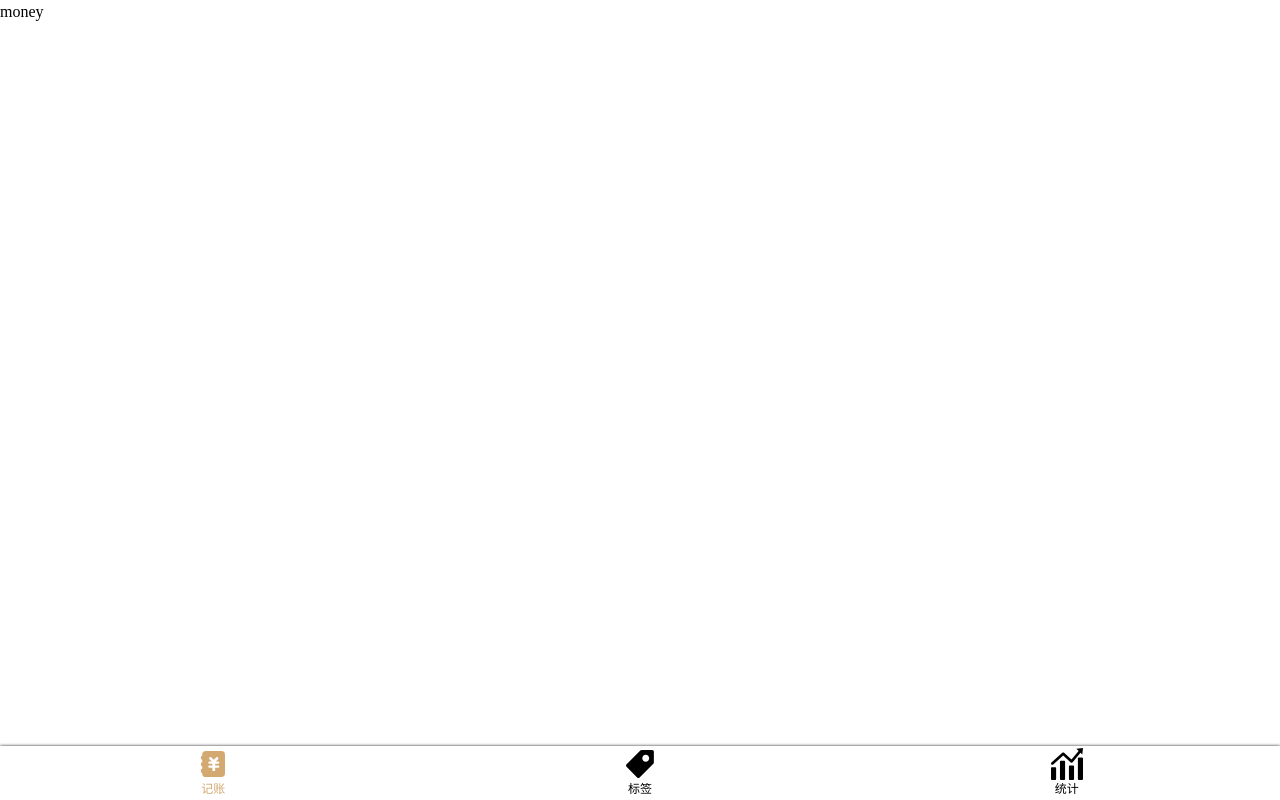
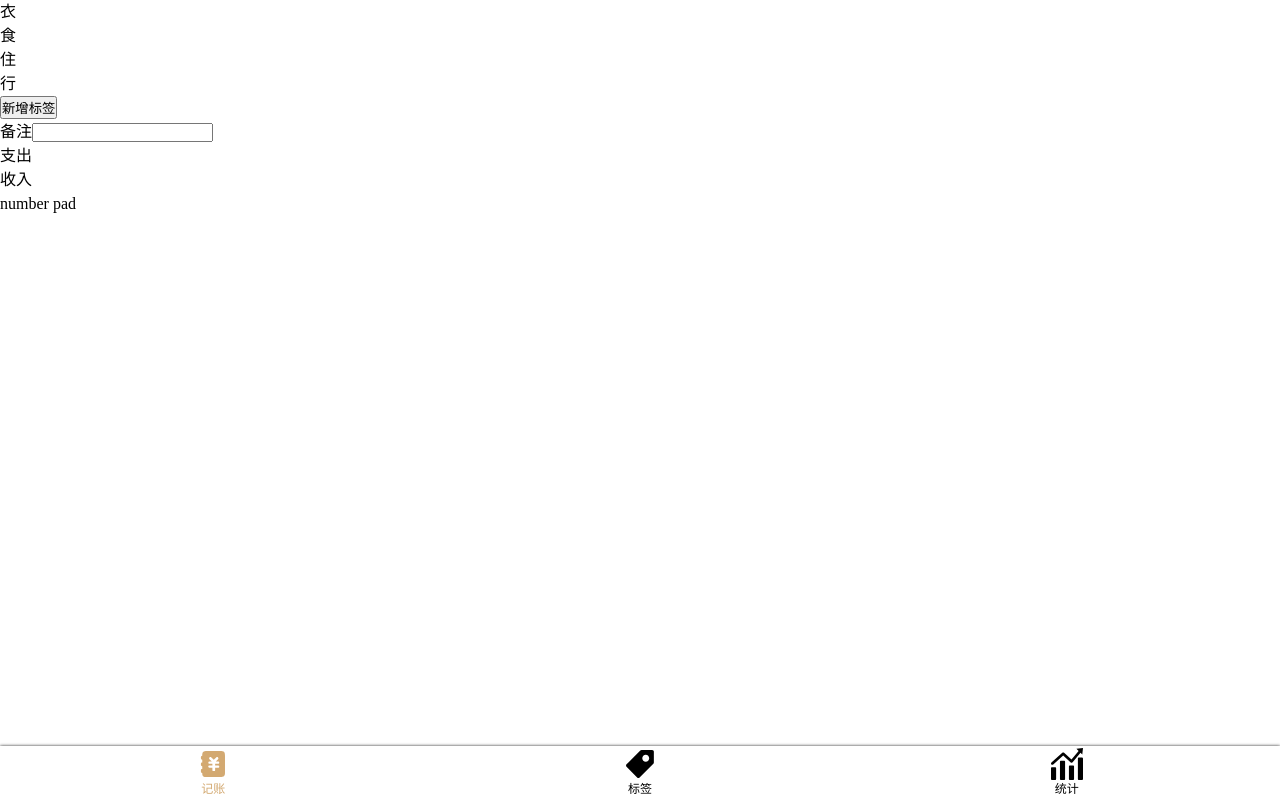
Before and after one commit to twoheartliu/muji-accounting, a Vue app: page /#/money in a window 1280 px wide. Built offline with nearby package versions, Linux system fonts and the light colour scheme.

Commit message:
money 组件部分 html

```diff
--- a/src/views/Money.vue
+++ b/src/views/Money.vue
@@ -2,7 +2,30 @@
   <div class="nav-wrapper">
     <div class="content">
       <Layout>
-        <p>money</p>
+        <div class="tags">
+          <ul class="current">
+            <li>衣</li>
+            <li>食</li>
+            <li>住</li>
+            <li>行</li>
+          </ul>
+          <div class="new">
+            <button>新增标签</button>
+          </div>
+        </div>
+        <div>
+          <label class="notes">
+            <span class="name">备注</span>
+            <input type="text">
+          </label>
+        </div>
+        <div>
+          <ul class="">
+            <li>支出</li>
+            <li>收入</li>
+          </ul>
+        </div>
+        <div>number pad</div>
       </Layout>
     </div>
   </div>
```
